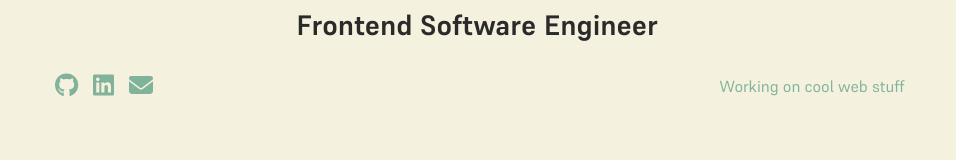
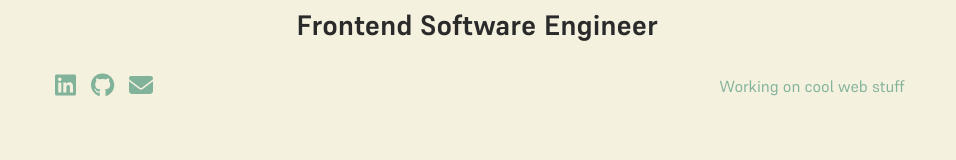
Before and after one commit to ThomYohan/VVNPortfolio, a Vue app: page / in a window 1280 px wide. Shown: the part 293-453 px from the top of the page, without its empty margins (163-1119 px from the left). Built offline with nearby package versions, Linux system fonts and the light colour scheme.

Commit message:
fixed header-icons opening links in new window, and icon/link mislinks

```diff
--- a/src/views/Home.vue
+++ b/src/views/Home.vue
@@ -13,14 +13,15 @@
             <div class="header-box">
                 <div class="header-link-container">
                     <div class="header-links">
-                        <a class="header-icons" :href="Data.links[0].link">
+                        <a class="header-icons" :href="Data.links[0].link" target="_blank">
+                            <font-awesome-icon icon="fa-brands fa-linkedin" />
+                        </a>
+                        <a class="header-icons" :href="Data.links[1].link" target="_blank">
                             <font-awesome-icon :icon="['fab', 'github']" />
-                        </a>
-                        <a class="header-icons" :href="Data.links[1].link">
-                            <font-awesome-icon icon="fa-brands fa-linkedin" />
+
 
                         </a>
-                        <a class="header-icons" :href="Data.links[2].link">
+                        <a class="header-icons" :href="Data.links[2].link" target="_blank">
                             <font-awesome-icon icon="fa-solid fa-envelope" />
                         </a>
 
```
